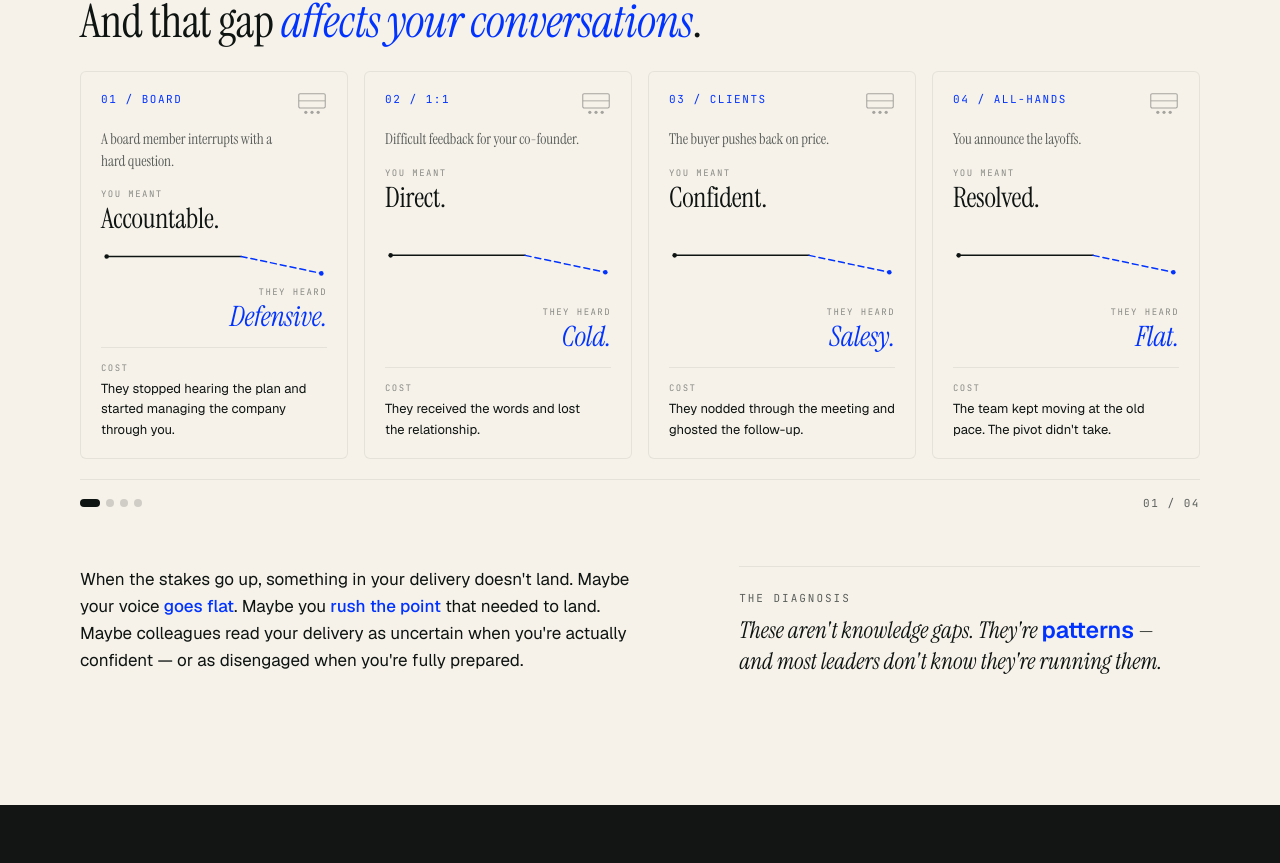
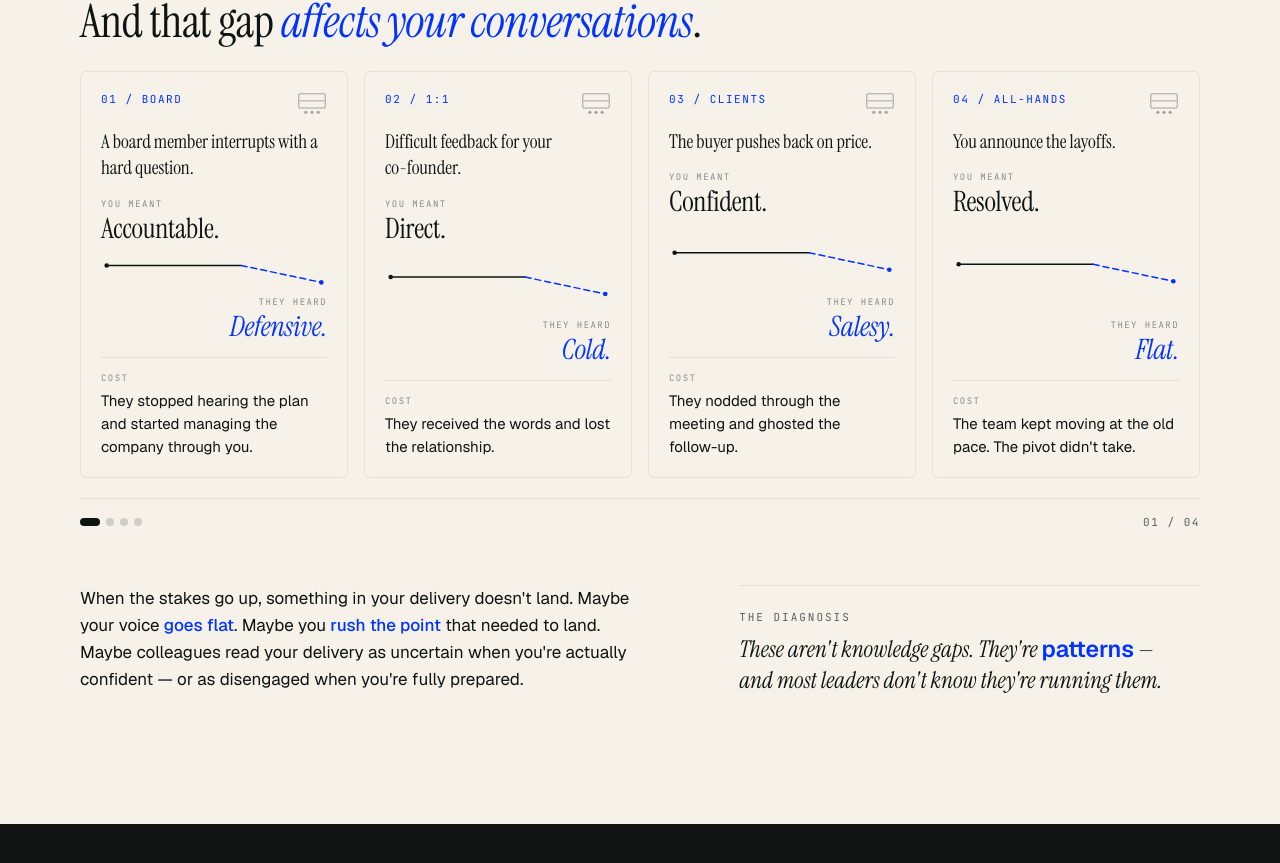
Before and after one commit to foxinahenhouse/VOICELAB, a Next.js app: page / in a window 1280 px wide. Shown: the part 1478-2341 px from the top of the page. Built offline with nearby package versions, Linux system fonts and the light colour scheme.

Commit message:
Increase scenario and cost font sizes in cards
Co-Authored-By: Claude Sonnet 4.6 <noreply@anthropic.com>

```diff
--- a/app/page.js
+++ b/app/page.js
@@ -454,7 +454,7 @@ const ScenarioCarousel = ({ scenarios }) => {
             </div>
 
             {/* Setup */}
-            <p style={{ fontFamily: 'var(--vl-font-serif)', fontWeight: 400, fontSize: 15, lineHeight: 1.45, letterSpacing: '-0.005em', color: 'var(--vl-graphite)', margin: '0 0 16px' }}>
+            <p style={{ fontFamily: 'var(--vl-font-serif)', fontWeight: 400, fontSize: 19, lineHeight: 1.4, letterSpacing: '-0.005em', color: 'var(--vl-ink)', margin: '0 0 16px' }}>
               {s.setup}
             </p>
 
@@ -483,7 +483,7 @@ const ScenarioCarousel = ({ scenarios }) => {
             {/* Cost */}
             <div style={{ paddingTop: 14, borderTop: '1px solid var(--vl-hairline)', marginTop: 'auto', display: 'flex', flexDirection: 'column', gap: 5 }}>
               <div style={{ fontFamily: 'var(--vl-font-mono)', fontSize: 9, letterSpacing: '0.16em', textTransform: 'uppercase', color: 'var(--vl-graphite)', opacity: 0.7 }}>Cost</div>
-              <p style={{ fontFamily: 'var(--vl-font-sans)', fontSize: 13, lineHeight: 1.55, color: 'var(--vl-ink)', margin: 0 }}>{s.cost}</p>
+              <p style={{ fontFamily: 'var(--vl-font-sans)', fontSize: 15, lineHeight: 1.55, color: 'var(--vl-ink)', margin: 0 }}>{s.cost}</p>
             </div>
           </div>
         ))}
```
